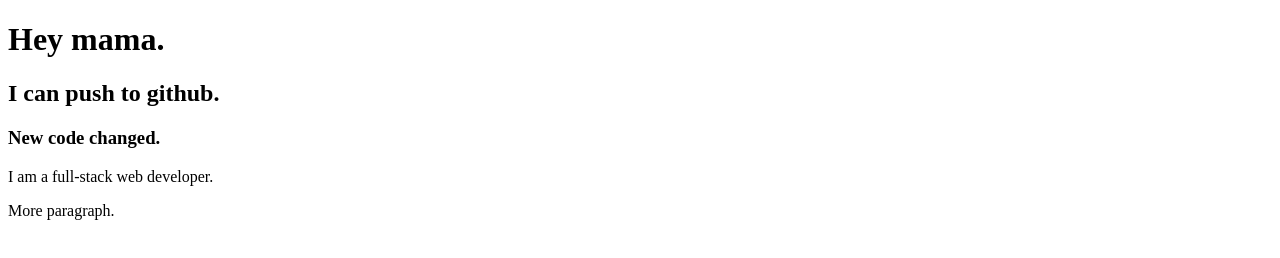
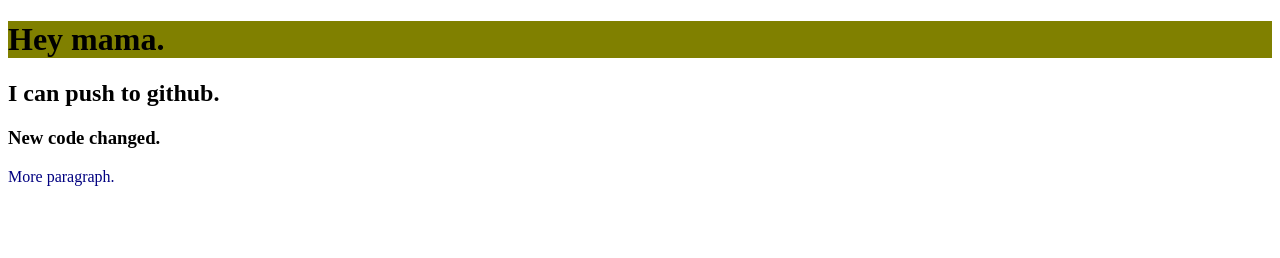
Before and after one commit to AlAminMiah4274/My-Second-Repo, a plain HTML site: page index.html in a window 1280 px wide. Drawn offline with Linux system fonts and the light colour scheme.

Commit message:
add more

```diff
--- a/index.html
+++ b/index.html
@@ -5,12 +5,12 @@
     <meta http-equiv="X-UA-Compatible" content="IE=edge">
     <meta name="viewport" content="width=device-width, initial-scale=1.0">
     <title>My Second Github Repo</title>
+    <link rel="stylesheet" href="style.css">
 </head>
 <body>
     <h1>Hey mama.</h1>
     <h2>I can push to github.</h2>
     <h3>New code changed.</h3>
-    <p>I am a full-stack web developer.</p>
     <p>More paragraph.</p>
 </body>
 </html>
--- a/style.css
+++ b/style.css
@@ -0,0 +1,6 @@
+p{
+    color: navy;
+}
+h1{
+    background-color: olive;
+}
```
